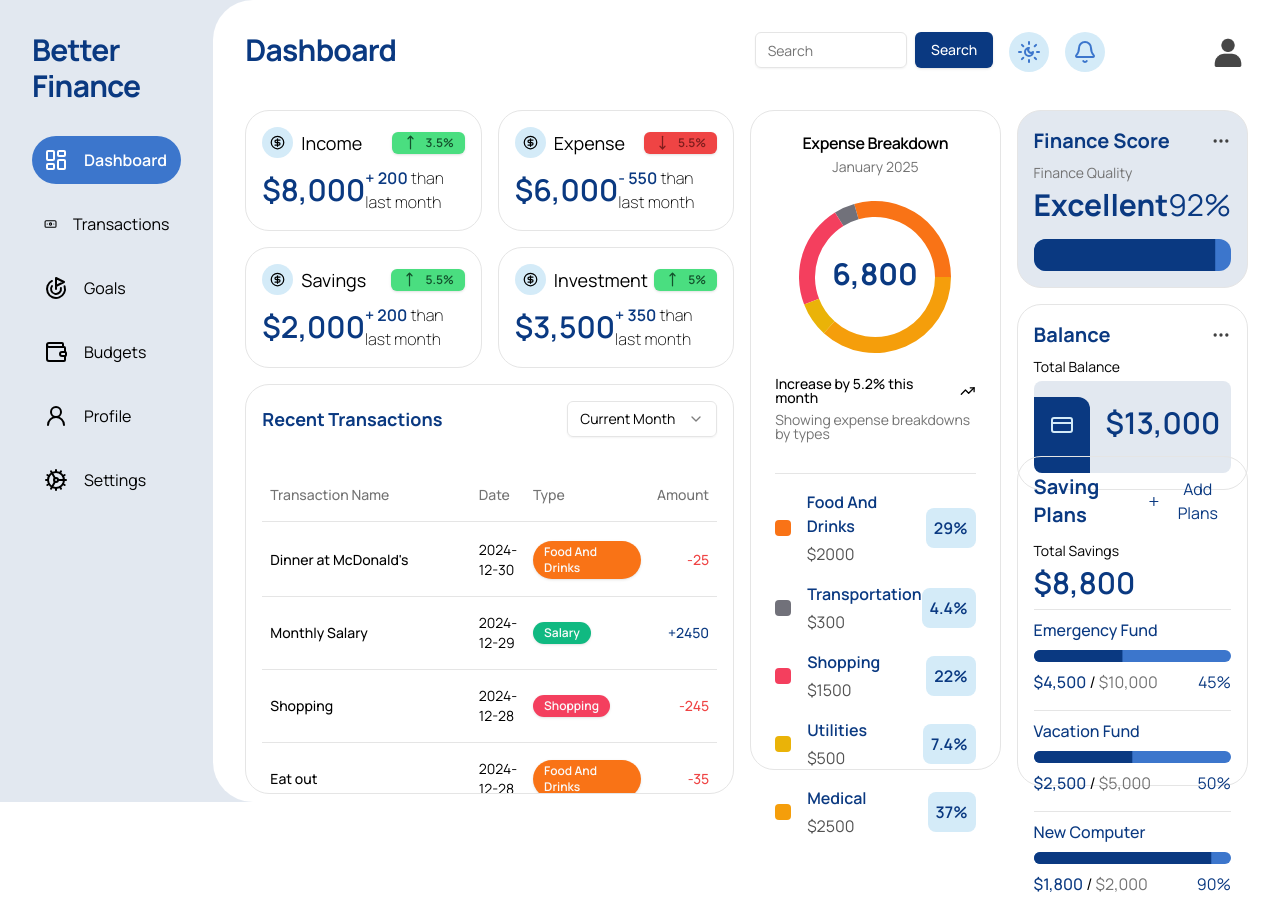
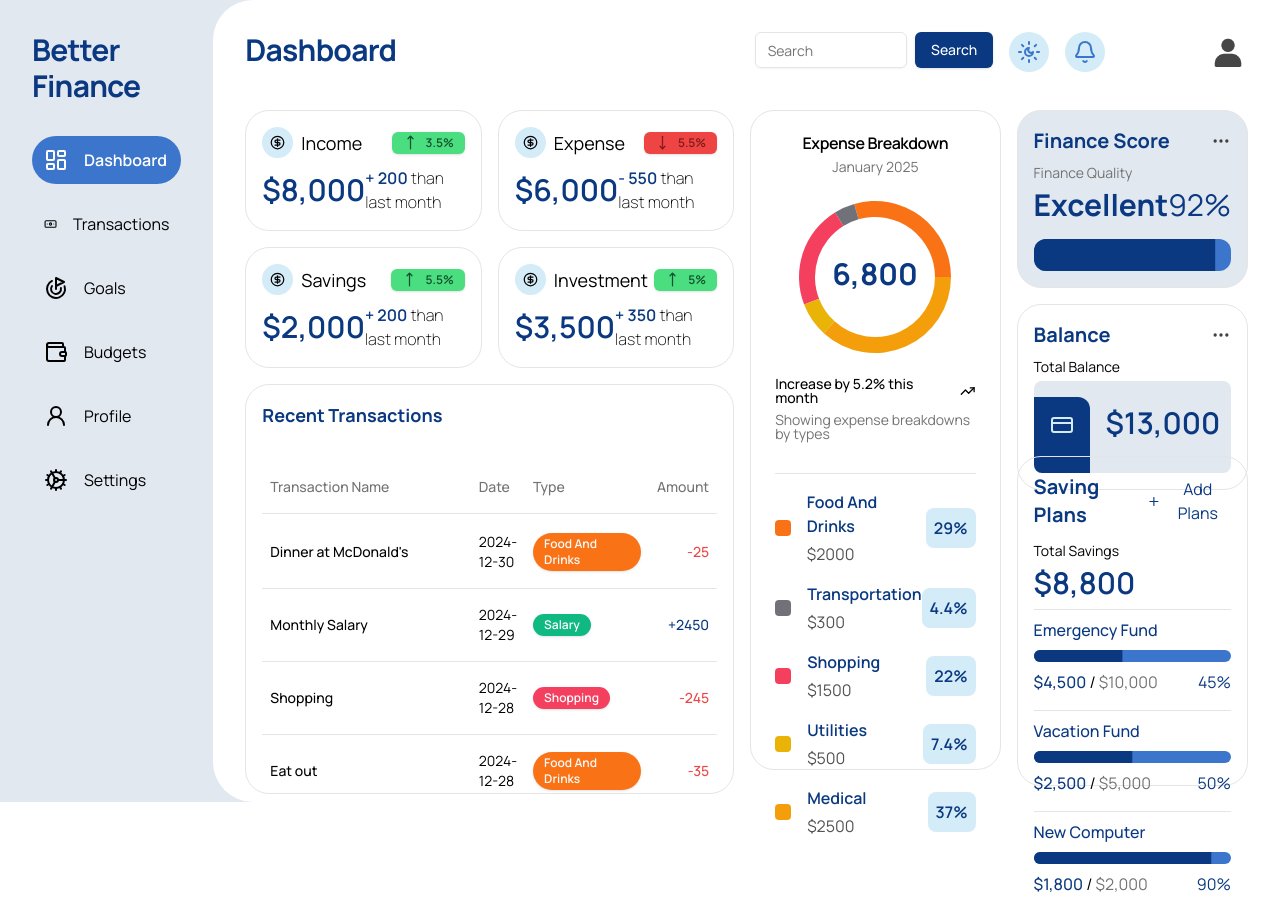
Before and after one commit to swamhtetaung8/better-finance-frontend, a Next.js app: page /dashboard in a window 1280 px wide. Built offline with nearby package versions, Linux system fonts and the light colour scheme.

Commit message:
fix: remove month selection from recent transactions panel

```diff
--- a/src/app/(dashboard)/dashboard/components/RecentTransactions.tsx
+++ b/src/app/(dashboard)/dashboard/components/RecentTransactions.tsx
@@ -91,25 +91,9 @@ const RecentTransactions = () => {
   return (
     <div className="border rounded-3xl p-4 space-y-2 dark:border-betterFinance-primary h-full overflow-hidden">
       {/* Top Header and month select box */}
-      <div className="flex justify-between items-center mb-8">
-        <h1 className="text-lg text-betterFinance-primary dark:text-betterFinance-background font-bold">
-          Recent Transactions
-        </h1>
-
-        <Select>
-          <SelectTrigger className="w-[150px]">
-            <SelectValue placeholder="Current Month" />
-          </SelectTrigger>
-          <SelectContent>
-            <SelectGroup>
-              <SelectLabel>Months</SelectLabel>
-              <SelectItem value="current">Current Month</SelectItem>
-              <SelectItem value="december-2024">December 2024</SelectItem>
-              <SelectItem value="november-2024">November 2024</SelectItem>
-            </SelectGroup>
-          </SelectContent>
-        </Select>
-      </div>
+      <h1 className="text-lg mb-8 text-betterFinance-primary dark:text-betterFinance-background font-bold">
+        Recent Transactions
+      </h1>
 
       <ScrollArea className="h-[508px] 2xl:h-[440px]" disableScrollbar>
         <Table>
@@ -124,7 +108,7 @@ const RecentTransactions = () => {
           <TableBody>
             <tr>
               <td>
-              <ScrollBar className="pt-[calc(3rem+4px)]" />
+                <ScrollBar className="pt-[calc(3rem+4px)]" />
               </td>
             </tr>
             {transactions?.map((transaction) => (
```
